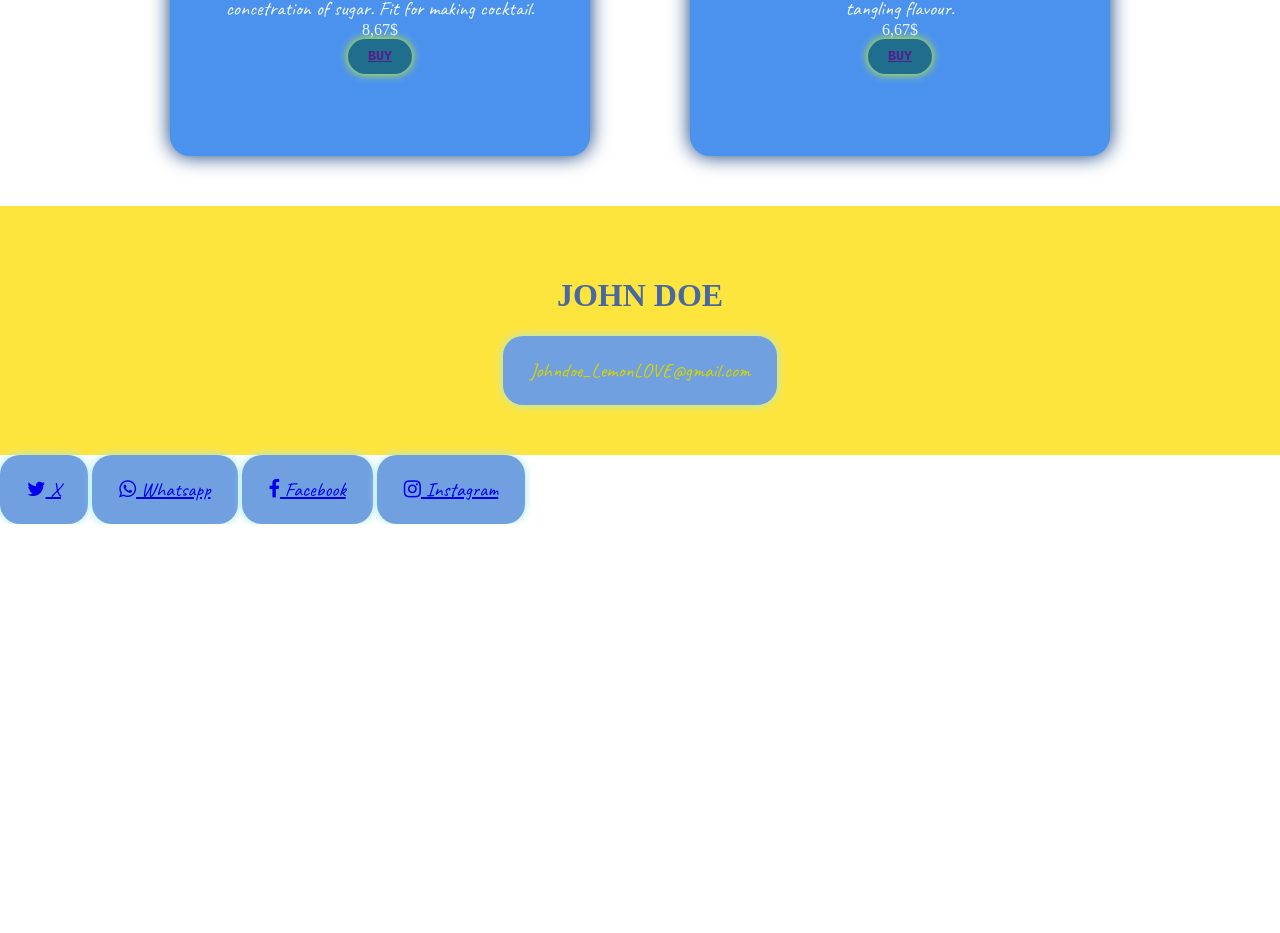
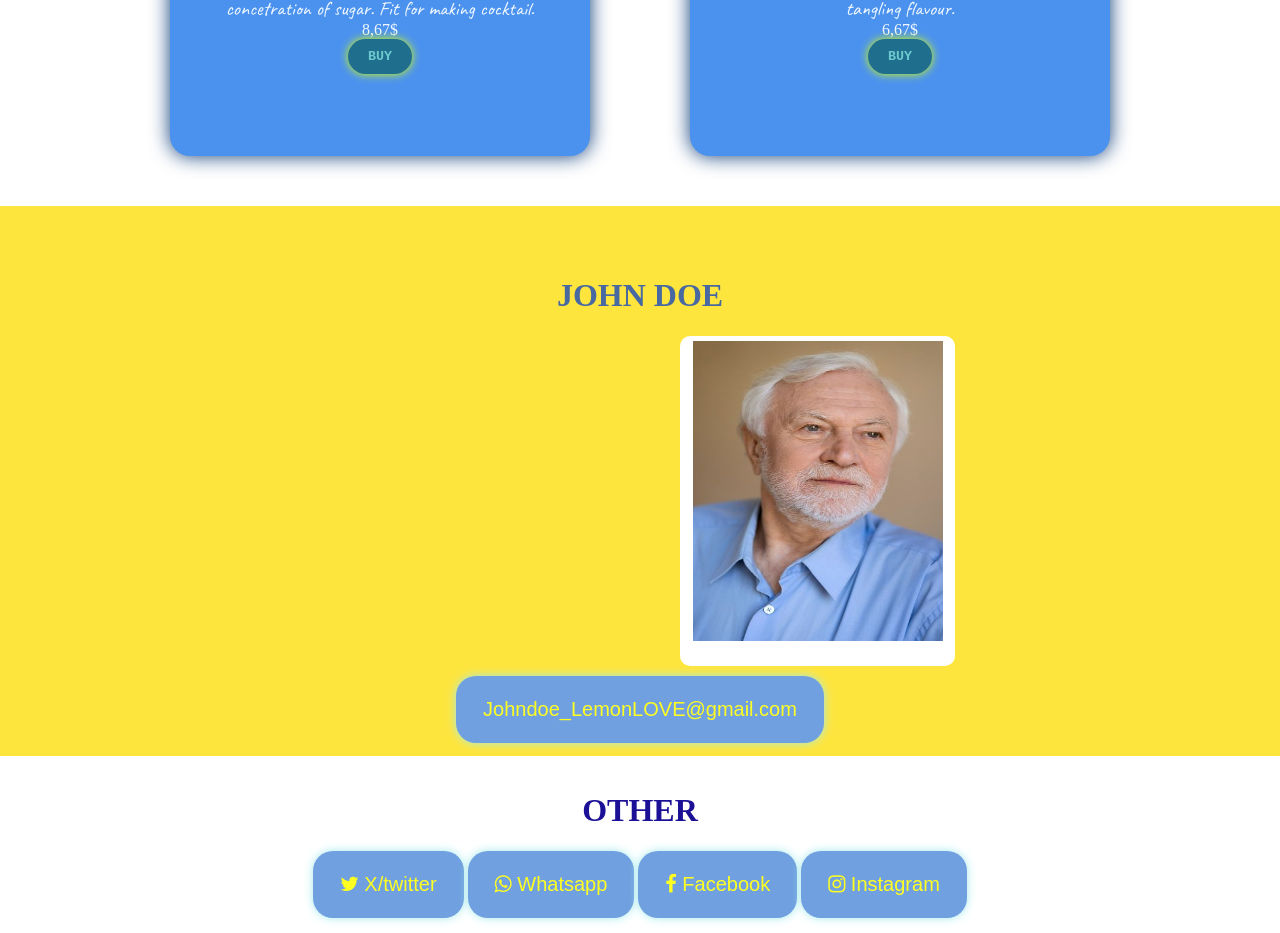
Before and after one commit to marleneoliana/Lemonlove, a plain HTML site: page tugasujian1.html in a window 1280 px wide. Shown: the part 2407-3340 px from the top of the page. Before the commit the page ends 2931 px from the top, so only its background shows below. Drawn offline with Linux system fonts and the light colour scheme.

Commit message:
Add files via upload

```diff
--- a/Styleujian.css
+++ b/Styleujian.css
@@ -459,30 +459,44 @@ footer{
     text-align: center;
     padding: 50px 20px;
 }
+
+footer .Contain{
+    margin: 10px;
+}
+footer .Contain .sosmed{
+    background-color: white;
+    color:#1b1096 ;
+    text-align: center;
+    padding: 5px 20px;
+}
 footer button{
     background-color: #70a0df;
-    color: #d4d406;
+    color: #ffff21;
     box-shadow: 0px 0px 10px#a3e8ec;
-    font-family: Caveat;
     border-radius: 20px;
     border-color: transparent;
     size: (1.5);
     padding: 20px 25px;
     font-size: 20px;
+    text-decoration: none;
 }
-footer .sosmed button:hover{
+
+footer nav a{
+    color: #ffff21;
+    text-decoration: none;
+}
+footer .Contain .sosmed button:hover{
     background-color: #4f7251;
-    color: rgb(76, 83, 25);
     scale: 120%;
     transition: 0.5s;
     border-radius: 20px;
-
 }
 footer .Manager{
     background-color: #fee53e;
     color: #4768a0;
     text-align: center;
     padding: 50px 20px;
+    height: 450px;
 }
 footer .Manager button:hover{
     background-color: #4f7251;
@@ -491,3 +505,20 @@ footer .Manager button:hover{
     transition: 0.5s;
 
 }
+footer .Manager .imas {
+    height: 320px;
+    width: 265px;
+    background-color: white;
+    padding: 5px;
+    margin-bottom: 10px;
+    margin-top: 05px;
+    border-radius: 10px;
+    text-align: center;
+    transform: translate(240%);
+
+}
+footer .imas img{
+    height: 300px;
+    width: 250px;
+
+}
--- a/tugasujian1.html
+++ b/tugasujian1.html
@@ -87,9 +87,9 @@
 
                     <img src="nh-removebg-preview.png"/>
                     <div class="name">LEMON｡⋆𝜗𝜚 𐙚SPARK </div>
-                    <div class="desc">The first Darley Clatter made or as known as the prototype of darley clatter.</div>
+                    <div class="desc"> Alcoholic sprite they say. Lemon Spark is sparkling lemon wine, giving that sparkly feel with lemon wine.</div>
                     <div class="price">5,50$</div>
-                    <div class="button3"><button><a href="">BUY</a></button></div>
+                    <div class="button3"><button>BUY</a></button></div>
 
 
 
@@ -97,9 +97,9 @@
                 <div class="card">
                     <img src="HIGH-removebg-preview.png"/>
                     <div class="name">SOUR𐙚⋆.˚BLISS</div>
-                    <div class="desc"> Decorated with Festive and flowerry Saddle design with EXCLUSIVE accessories.  </div>
+                    <div class="desc"> Inspired by the popular cream soda. Sour bliss is made with sparkling lemon wine and topped with ice cream.  </div>
                     <div class="price">5,75$</div>
-                    <div class="button3"><button><a href="">BUY</a></button></div>
+                    <div class="button3"><button>BUY</button></div>
 
 
                 </div>
@@ -108,7 +108,7 @@
                     <div class="name">HAPPY_𐙚⋆.˚LEMON</div>
                     <div class="desc"> Delicious Lemon wine mixed with lychee syrup and a bit of mint  </div>
                     <div class="price">7,99$</div>
-                    <div class="button3"><button><a href="">BUY</a></button></div>
+                    <div class="button3"><button>BUY</button></div>
 
 
                 </div>
@@ -117,7 +117,7 @@
                     <div class="name">LEMON ִֶָ𐙚☾RAZE</div>
                     <div class="desc"> Lemon spirit with high concetration of alcohol, will make you go crazy over it.  </div>
                     <div class="price">9,6$</div>
-                    <div class="button3"><button><a href="">BUY</a></button></div>
+                    <div class="button3"><button>BUY</button></div>
 
 
                 </div>
@@ -126,7 +126,8 @@
                     <div class="name">LOVELY⋆.. 𐙚 ̊LEMON</div>
                     <div class="desc"> Lovely Lemon is our original wine lemon with higher concetration of sugar. Fit for making cocktail.  </div>
                     <div class="price">8,67$</div>
-                    <div class="button3"><button><a href="">BUY</a></button></div>
+                    <div class="button3"><button>BUY</button></div>
+
 
 
                 </div>
@@ -135,7 +136,7 @@
                     <div class="name">SOUR𐙚...DELIGHT</div>
                     <div class="desc">  The fresh sourness and the slight sweet taste give a sweet tangling flavour.  </div>
                     <div class="price">6,67$</div>
-                    <div class="button3"><button><a href="">BUY</a></button></div>
+                    <div class="button3"><button>BUY</button></div>
 
 
 
@@ -149,16 +150,23 @@
 
             <div class="Manager">
                 <h1> JOHN DOE</h1>
+                <div class="imas">
+                    <img src="AIYA.jpg">
+                </div>
                 <button>Johndoe_LemonLOVE@gmail.com</button>
             </div>
-            <div class="sosmed">
-                <nav>
-                    <button><a href="#"><i class="fa fa-twitter"></i> X</a></button>
-                    <button><a href="#"><i class="fa fa-whatsapp"></i> Whatsapp</a></button>
-                    <button><a href="#"><i class="fa fa-facebook"></i> Facebook</a></button>
-                    <button><a href="#"><i class="fa fa-instagram"></i> Instagram</a></button>
-                </nav>
+            <div class="Contain">
+                <div class="sosmed">
+                    <h1>OTHER</h1>
+                    <nav>
+                        <button><a href="#footer"><i class="fa fa-twitter"></i> X/twitter</a></button>
+                        <button><a href="#footer"><i class="fa fa-whatsapp"></i> Whatsapp</a></button>
+                        <button><a href="#footer"><i class="fa fa-facebook"></i> Facebook</a></button>
+                        <button><a href="#footer"><i class="fa fa-instagram"></i> Instagram</a></button>
+                    </nav>
+                </div>
             </div>
+
 
         </footer>
         <script src="script.js"></script>
```
